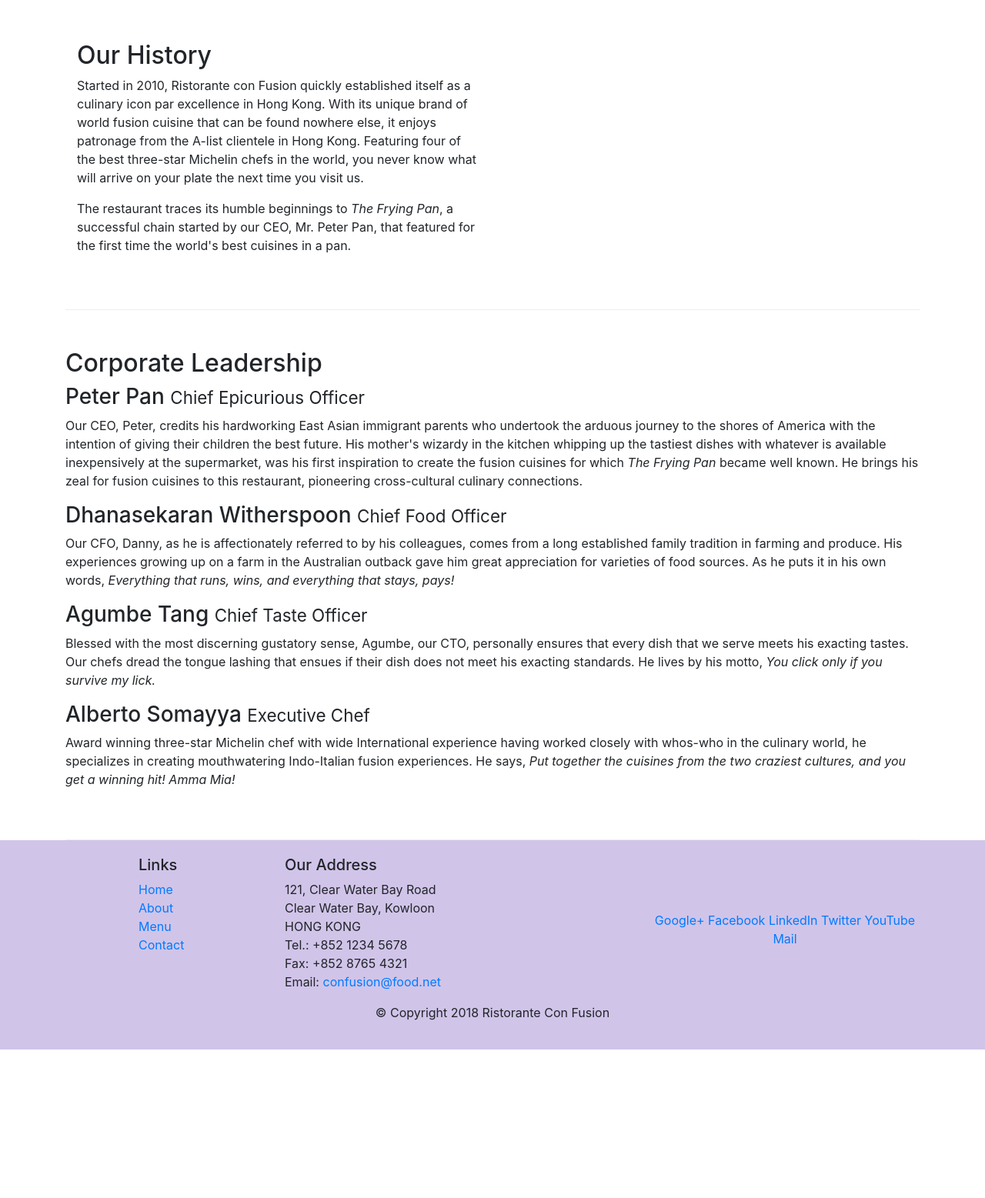
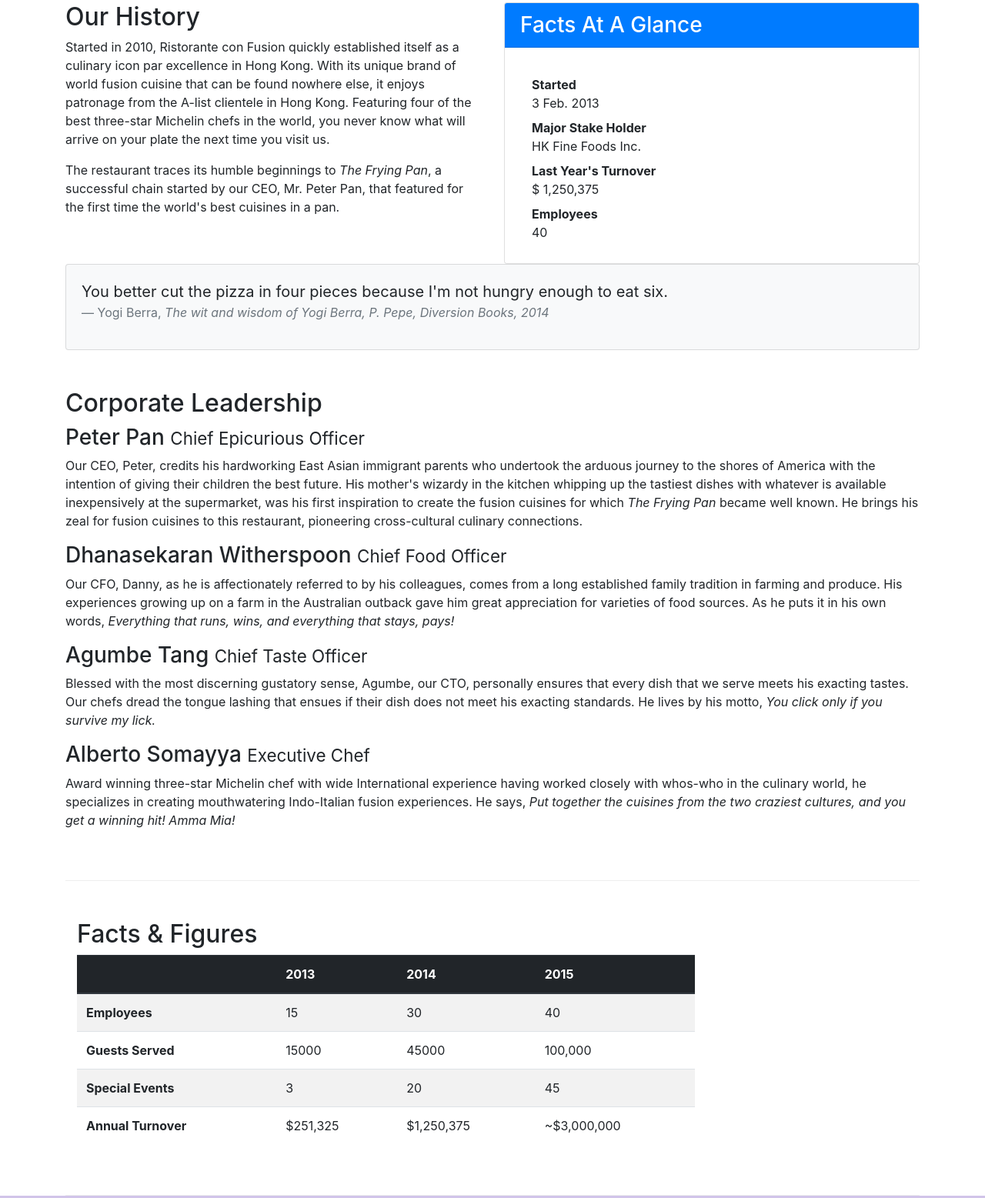
Before and after one commit to coffee-coded/conFusion, a website: page aboutus.html in a window 1280 px wide. Shown: the part 462-2019 px from the top of the page at 77% size. Before the commit the page ends 1826 px from the top, so only its background shows below. Drawn offline with nearby package versions, Linux system fonts and the light colour scheme.

Commit message:
Navbar and breadcrums

```diff
--- a/aboutus.html
+++ b/aboutus.html
@@ -1,4 +1,3 @@
-
 <!DOCTYPE html>
 <html lang="en">
 
@@ -25,13 +24,16 @@
         <button class="navbar-toggler" type="button" data-toggle="collapse" data-target="#Navbar">
             <span class="navbar-toggler-icon"></span>
         </button>
-        <a class="navbar-brand" href="#">Ristorante Con Fusion</a>
+        <a class="navbar-brand" href="#"><img src="img/logo.png" height="30" width="41"></a>
         <div class="collapse navbar-collapse" id="Navbar">
             <ul class="navbar-nav mr-auto">
-                <li class="nav-item"><a class="nav-link" href="./index.html"><span class="fa fa-home fa-lg"></span> Home</a></li>
-                <li class="nav-item active"><a class="nav-link" href="./aboutus.html"><span class="fa fa-info fa-lg"></span> About</a></li>
+                <li class="nav-item"><a class="nav-link" href="./index.html"><span class="fa fa-home fa-lg"></span> Home</a>
+                </li>
+                <li class="nav-item active"><a class="nav-link" href="./aboutus.html"><span
+                        class="fa fa-info fa-lg"></span> About</a></li>
                 <li class="nav-item"><a class="nav-link" href="#"><span class="fa fa-list fa-lg"></span> Menu</a></li>
-                <li class="nav-item"><a class="nav-link" href="./contactus.html"><span class="fa fa-address-card fa-lg"></span> Contact</a></li>
+                <li class="nav-item"><a class="nav-link" href="./contactus.html"><span
+                        class="fa fa-address-card fa-lg"></span> Contact</a></li>
             </ul>
         </div>
     </div>
@@ -42,20 +44,21 @@
         <div class="row row-header">
             <div class="col-12 col-sm-6">
                 <h1>Ristorante con Fusion</h1>
-                <p>We take inspiration from the World's best cuisines, and create a unique fusion experience. Our lipsmacking creations will tickle your culinary senses!</p>
+                <p>We take inspiration from the World's best cuisines, and create a unique fusion experience. Our
+                    lipsmacking creations will tickle your culinary senses!</p>
             </div>
-            <div class="col-12 col-sm">
+            <div class="col-12 col-sm align-self-center">
+                <img src="img/logo.png" class="img-fluid">
             </div>
         </div>
     </div>
 </header>
 
 
-
 <div class="container">
     <ol class="col-12 breadcrumb">
         <li class="breadcrumb-item"><a href="index.html">Home</a></li>
-        <li class="breadcrumb-item active">About us </li>
+        <li class="breadcrumb-item active">About us</li>
     </ol>
     <div class="row-header">
         <div>
@@ -64,13 +67,44 @@
         </div>
     </div>
 
-    <div class="row-content">
+    <div class="row">
         <div class="col-12 col-sm-6">
             <h2>Our History</h2>
-            <p>Started in 2010, Ristorante con Fusion quickly established itself as a culinary icon par excellence in Hong Kong. With its unique brand of world fusion cuisine that can be found nowhere else, it enjoys patronage from the A-list clientele in Hong Kong.  Featuring four of the best three-star Michelin chefs in the world, you never know what will arrive on your plate the next time you visit us.</p>
-            <p>The restaurant traces its humble beginnings to <em>The Frying Pan</em>, a successful chain started by our CEO, Mr. Peter Pan, that featured for the first time the world's best cuisines in a pan.</p>
+            <p>Started in 2010, Ristorante con Fusion quickly established itself as a culinary icon par excellence in
+                Hong Kong. With its unique brand of world fusion cuisine that can be found nowhere else, it enjoys
+                patronage from the A-list clientele in Hong Kong. Featuring four of the best three-star Michelin chefs
+                in the world, you never know what will arrive on your plate the next time you visit us.</p>
+            <p>The restaurant traces its humble beginnings to <em>The Frying Pan</em>, a successful chain started by our
+                CEO, Mr. Peter Pan, that featured for the first time the world's best cuisines in a pan.</p>
         </div>
-        <div class="col-12 col-sm-6">
+
+        <div class="col-sm-6">
+            <div class="card">
+                <h3 class="card-header bg-primary text-white">Facts At A Glance</h3>
+                <div class="card-body">
+                    <dl class="row"></dl>
+                    <dt class="col-6">Started</dt>
+                    <dd class="col-6">3 Feb. 2013</dd>
+                    <dt class="col-6">Major Stake Holder</dt>
+                    <dd class="col-6">HK Fine Foods Inc.</dd>
+                    <dt class="col-6">Last Year's Turnover</dt>
+                    <dd class="col-6">$ 1,250,375</dd>
+                    <dt class="col-6">Employees</dt>
+                    <dd class="col-6">40</dd>
+                </div>
+            </div>
+        </div>
+        <div class="col-12">
+            <div class="card card-body bg-light">
+                <blockquote class="blockquote">
+                    <p class="mb-0">You better cut the pizza in four pieces because I'm not hungry enough to eat
+                        six.</p>
+                    <footer class="blockquote-footer">Yogi Berra,
+                        <cite title="Source Title">The wit and wisdom of Yogi Berra, P. Pepe, Diversion Books,
+                            2014</cite>
+                    </footer>
+                </blockquote>
+            </div>
         </div>
     </div>
 
@@ -79,16 +113,76 @@
         <div>
             <h2>Corporate Leadership</h2>
             <h3>Peter Pan <small>Chief Epicurious Officer</small></h3>
-            <p class="d-none d-sm-block">Our CEO, Peter, credits his hardworking East Asian immigrant parents who undertook the arduous journey to the shores of America with the intention of giving their children the best future. His mother's wizardy in the kitchen whipping up the tastiest dishes with whatever is available inexpensively at the supermarket, was his first inspiration to create the fusion cuisines for which <em>The Frying Pan</em> became well known. He brings his zeal for fusion cuisines to this restaurant, pioneering cross-cultural culinary connections.</p>
+            <p class="d-none d-sm-block">Our CEO, Peter, credits his hardworking East Asian immigrant parents who
+                undertook the arduous journey to the shores of America with the intention of giving their children the
+                best future. His mother's wizardy in the kitchen whipping up the tastiest dishes with whatever is
+                available inexpensively at the supermarket, was his first inspiration to create the fusion cuisines for
+                which <em>The Frying Pan</em> became well known. He brings his zeal for fusion cuisines to this
+                restaurant, pioneering cross-cultural culinary connections.</p>
             <h3>Dhanasekaran Witherspoon <small>Chief Food Officer</small></h3>
-            <p class="d-none d-sm-block">Our CFO, Danny, as he is affectionately referred to by his colleagues, comes from a long established family tradition in farming and produce. His experiences growing up on a farm in the Australian outback gave him great appreciation for varieties of food sources. As he puts it in his own words, <em>Everything that runs, wins, and everything that stays, pays!</em></p>
+            <p class="d-none d-sm-block">Our CFO, Danny, as he is affectionately referred to by his colleagues, comes
+                from a long established family tradition in farming and produce. His experiences growing up on a farm in
+                the Australian outback gave him great appreciation for varieties of food sources. As he puts it in his
+                own words, <em>Everything that runs, wins, and everything that stays, pays!</em></p>
             <h3>Agumbe Tang <small>Chief Taste Officer</small></h3>
-            <p class="d-none d-sm-block">Blessed with the most discerning gustatory sense, Agumbe, our CTO, personally ensures that every dish that we serve meets his exacting tastes. Our chefs dread the tongue lashing that ensues if their dish does not meet his exacting standards. He lives by his motto, <em>You click only if you survive my lick.</em></p>
+            <p class="d-none d-sm-block">Blessed with the most discerning gustatory sense, Agumbe, our CTO, personally
+                ensures that every dish that we serve meets his exacting tastes. Our chefs dread the tongue lashing that
+                ensues if their dish does not meet his exacting standards. He lives by his motto, <em>You click only if
+                    you survive my lick.</em></p>
             <h3>Alberto Somayya <small>Executive Chef</small></h3>
-            <p class="d-none d-sm-block">Award winning three-star Michelin chef with wide International experience having worked closely with whos-who in the culinary world, he specializes in creating mouthwatering Indo-Italian fusion experiences. He says, <em>Put together the cuisines from the two craziest cultures, and you get a winning hit! Amma Mia!</em></p>
+            <p class="d-none d-sm-block">Award winning three-star Michelin chef with wide International experience
+                having worked closely with whos-who in the culinary world, he specializes in creating mouthwatering
+                Indo-Italian fusion experiences. He says, <em>Put together the cuisines from the two craziest cultures,
+                    and you get a winning hit! Amma Mia!</em></p>
         </div>
     </div>
 
+    <div class="row row-content">
+        <div class="col-12 col-sm-9">
+            <h2>Facts &amp; Figures</h2>
+            <div class="table-responsive">
+                <table class="table table-striped">
+                    <thead class="thead-dark">
+                    <tr>
+                        <th>&nbsp;</th>
+                        <th>2013</th>
+                        <th>2014</th>
+                        <th>2015</th>
+                    </tr>
+                    </thead>
+                    <tbody>
+                    <tr>
+                        <th>Employees</th>
+                        <td>15</td>
+                        <td>30</td>
+                        <td>40</td>
+                    </tr>
+                    <tr>
+                        <th>Guests Served</th>
+                        <td>15000</td>
+                        <td>45000</td>
+                        <td>100,000</td>
+                    </tr>
+                    <tr>
+                        <th>Special Events</th>
+                        <td>3</td>
+                        <td>20</td>
+                        <td>45</td>
+                    </tr>
+                    <tr>
+                        <th>Annual Turnover</th>
+                        <td>$251,325</td>
+                        <td>$1,250,375</td>
+                        <td>~$3,000,000</td>
+                    </tr>
+                    </tbody>
+                </table>
+            </div>
+        </div>
+        <div class="col-12 col-sm-3">
+
+        </div>
+    </div>
 </div>
 
 <footer class="footer">
```
Also changed, not shown: contactus.html (+3 -2 lines), index.html (+29 -12 lines), img/alberto.png (added), img/buffet.png (added), img/logo.png (added), img/uthappizza.png (added).
